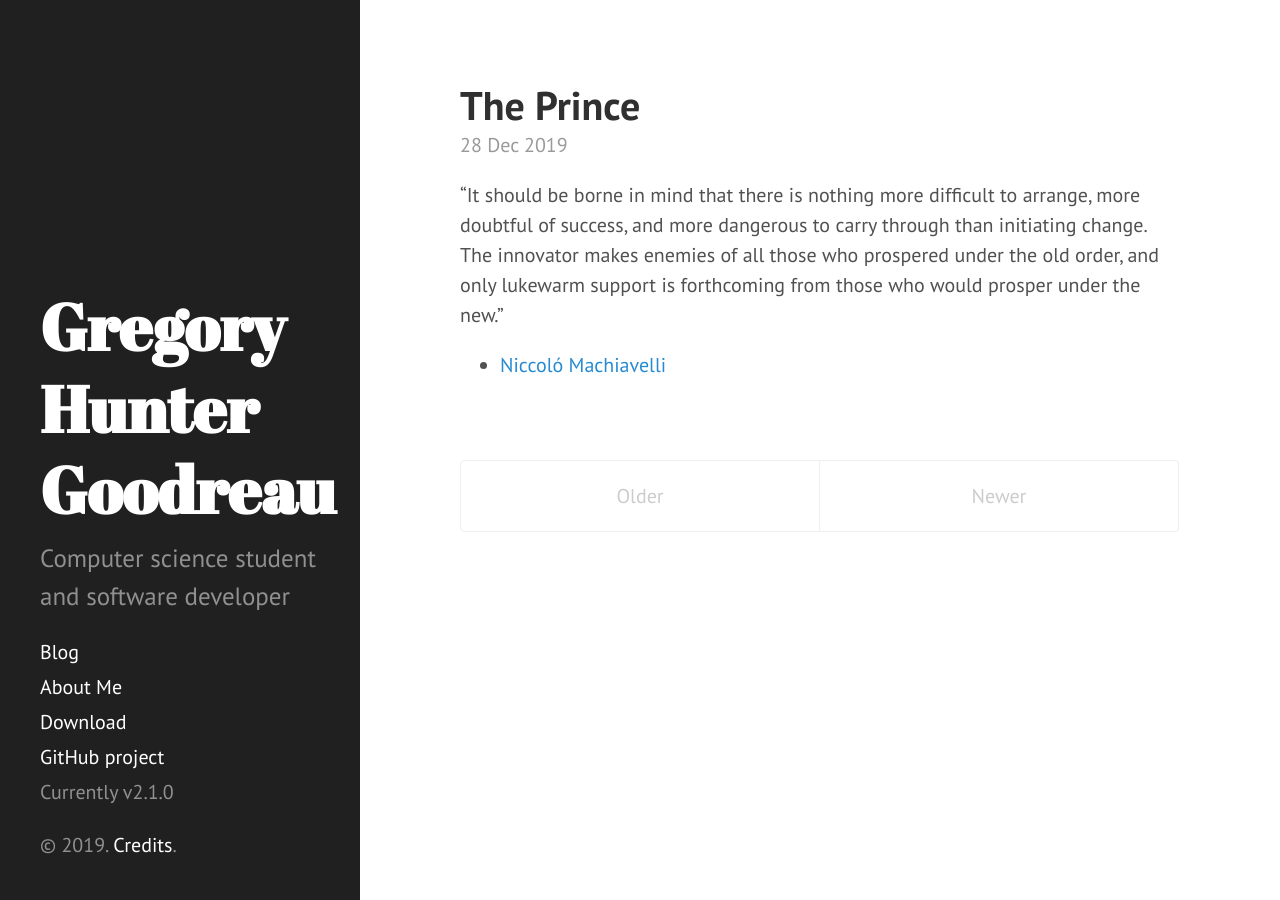
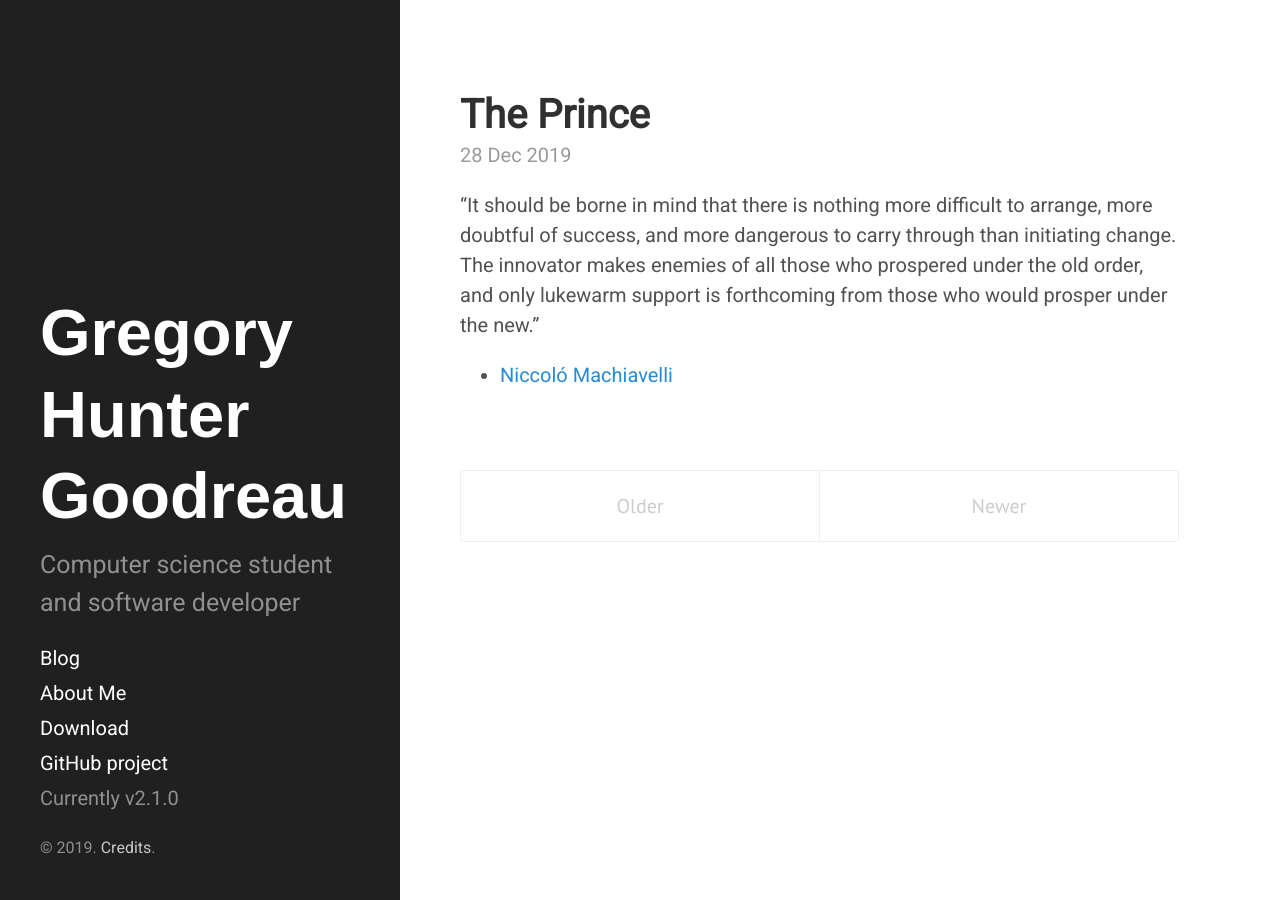
Before and after one commit to ghgoodreau/ghgoodreau.github.io, a Jekyll site: the page built from index.html, in a window 1280 px wide. Built offline with Jekyll 4.4.1, drawn with Linux system fonts in a browser that asks for light colours; Markdown is read by kramdown in place of the engine named in the settings; the list of posts is cut into pages by our own code.

Commit message:
Update head.html

```diff
--- a/_includes/head.html
+++ b/_includes/head.html
@@ -23,7 +23,7 @@
   <!-- Custom CSS -->
   <link href="https://fonts.googleapis.com/css?family=Roboto&display=swap" rel="stylesheet">
   <link rel="stylesheet" href="https://stackpath.bootstrapcdn.com/font-awesome/4.7.0/css/font-awesome.min.css">
-  <!-- my CSS file here for font and icons and such -->
+  <link rel="stylesheet" href="{{ site.baseurl }}/public/css/ghg.css">
 
   <!-- Icons -->
   <link rel="apple-touch-icon-precomposed" sizes="144x144" href="{{ site.baseurl }}public/apple-touch-icon-144-precomposed.png">
```
